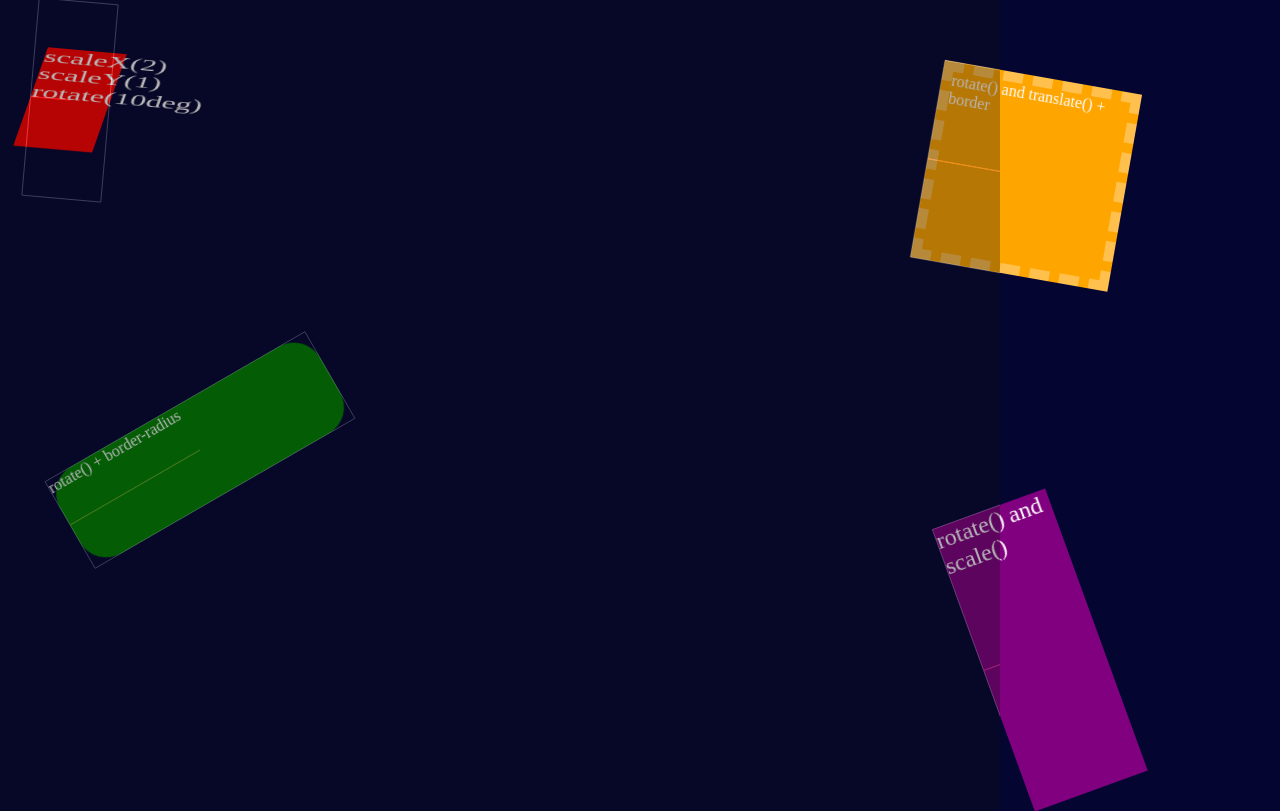
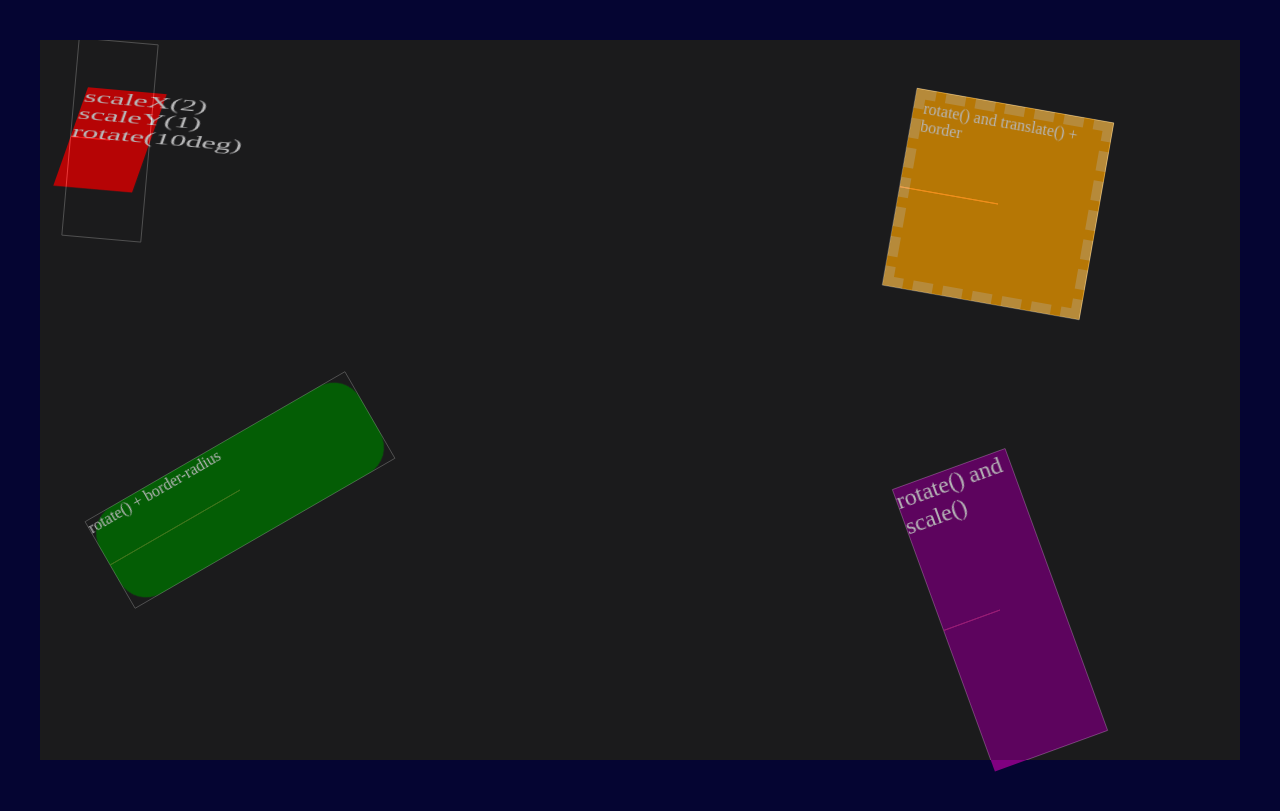
Before and after one commit to flukeout/games, a plain HTML site: page converter/index.html in a window 1280 px wide. Drawn offline with Linux system fonts and the light colour scheme.

Commit message:
Some minor updates / tweaks / comments

```diff
--- a/converter/convert.js
+++ b/converter/convert.js
@@ -1,4 +1,5 @@
-// Accepts a dom element and then returns an object
+// Accepts a DOM element and then returns an object
+// full of properties for matter.js consume
 
 function getElementProperties(element){
 
@@ -12,9 +13,9 @@ function getElementProperties(element){
 
   var styles = window.getComputedStyle(element, null);
 
-  var transforms = styles.getPropertyValue("transform") || false;
+  var transforms = styles.getPropertyValue("transform") || "matrix(0,0,0,0,0,0)";
 
-  console.log('Matrix: ' + transforms);
+  console.log('Computed Transformation: ' + transforms);
 
   // Splits the transform matrix into 6 separate values.
   var values = transforms.split('(')[1].split(')')[0].split(',');
@@ -25,20 +26,18 @@ function getElementProperties(element){
   var e = values[4];  // Translate X
   var f = values[5];  // Translate Y
 
-  //
+  // Adds translate values to the element position
   x = x + parseInt(e);
   y = y + parseInt(f);
 
   var scale = Math.sqrt(a*a + b*b);
 
+  // If there is a uniform scale, lets multiply the height and width by it
+  // We could also do this after the fact by modifying the object after instantiation
+  // matter.js gives us scaleX and scaleY modifiers
   height = height * scale.toFixed(2);
   width = width * scale.toFixed(2);
 
-  console.log('Height: ' + x);
-  console.log('Width:  ' + y);
-  console.log('X:      ' + x);
-  console.log('Y:      ' + y);
-  console.log('Scale:  ' + scale);
 
   // arc sin, convert from radians to degrees, round
   var sin = b/scale;
@@ -47,7 +46,12 @@ function getElementProperties(element){
   // var angle = Math.round(Math.atan2(b, a) * (180/Math.PI));
   var angle = Math.atan2(b, a); //angle in rad
 
-  console.log('Degrees: ' + (angle * (180/3.14159)));
+  console.log('Height:   ' + x);
+  console.log('Width:    ' + y);
+  console.log('X:        ' + x);
+  console.log('Y:        ' + y);
+  console.log('Scale:    ' + scale);
+  console.log('Rotation: ' + (angle * (180/3.14159)));
 
   return {
     height: height, // Height
--- a/converter/index.html
+++ b/converter/index.html
@@ -8,6 +8,8 @@
   <script src="test.js"></script>
 </head>
 <body>
+
+  <div class="sandbox">
 
     <div id="red" data-physics="true" data-static="true">
       scaleX(2) scaleY(1) rotate(10deg)
@@ -24,5 +26,9 @@
       rotate() + border-radius
     </div>
 
+  </div>
+
 </body>
+
+
 </html>
--- a/converter/test.css
+++ b/converter/test.css
@@ -4,6 +4,16 @@ html, body {
   padding: 0;
   margin: 0;
   overflow: hidden;
+  background: rgb(5, 5, 50);
+}
+
+.sandbox {
+  position: absolute;
+  top: 5vh;
+  bottom: 5vh;
+  left: 5vh;
+  right: 5vh;
+  background: #222;
 }
 
 canvas {
@@ -11,12 +21,8 @@ canvas {
   z-index: 0;
   opacity: .3;
   pointer-events: none;
-  top: 0;
-  left: 0;
-}
-
-body {
-  background: rgb(5, 5, 50);
+  top: 5vh;
+  left: 5vh;
 }
 
 #red {
--- a/converter/test.js
+++ b/converter/test.js
@@ -1,6 +1,7 @@
 (function () {
 
     document.addEventListener('DOMContentLoaded', function () {
+
     var Engine = Matter.Engine,
         World = Matter.World,
         Bodies = Matter.Bodies,
@@ -13,13 +14,16 @@
     var objectsToRender = [];
     var realBoxes = [];
 
+    var sBox = document.querySelector(".sandbox");
+    var sBoxDim = sBox.getBoundingClientRect();
+
     // create renderer
     var render = Render.create({
       element: document.body,
       engine: engine,
       options: {
-            width: 1000,
-            height: 1000,
+        width: sBoxDim.width,
+        height: sBoxDim.height,
         showVelocity: true,
         showAngleIndicator: true
       }
@@ -27,10 +31,8 @@
 
     Render.run(render);
 
-
     function turnDOMElementIntoPhysicsObject(element) {
       var static = element.hasAttribute('data-static') ? element.getAttribute('data-static') : false;
-
 
       var props = getElementProperties(element);
 
@@ -38,9 +40,6 @@
         isStatic: static,
         angle: props.angle,
       });
-
-
-      // Matter.Body.scale(object, 1, 1.5);
 
       element.physics = object;
 
@@ -91,7 +90,5 @@
 
       requestAnimationFrame(run);
     })();
-
   });
-
 })();
```
Lines whose indentation alone changed are shown as unchanged.
